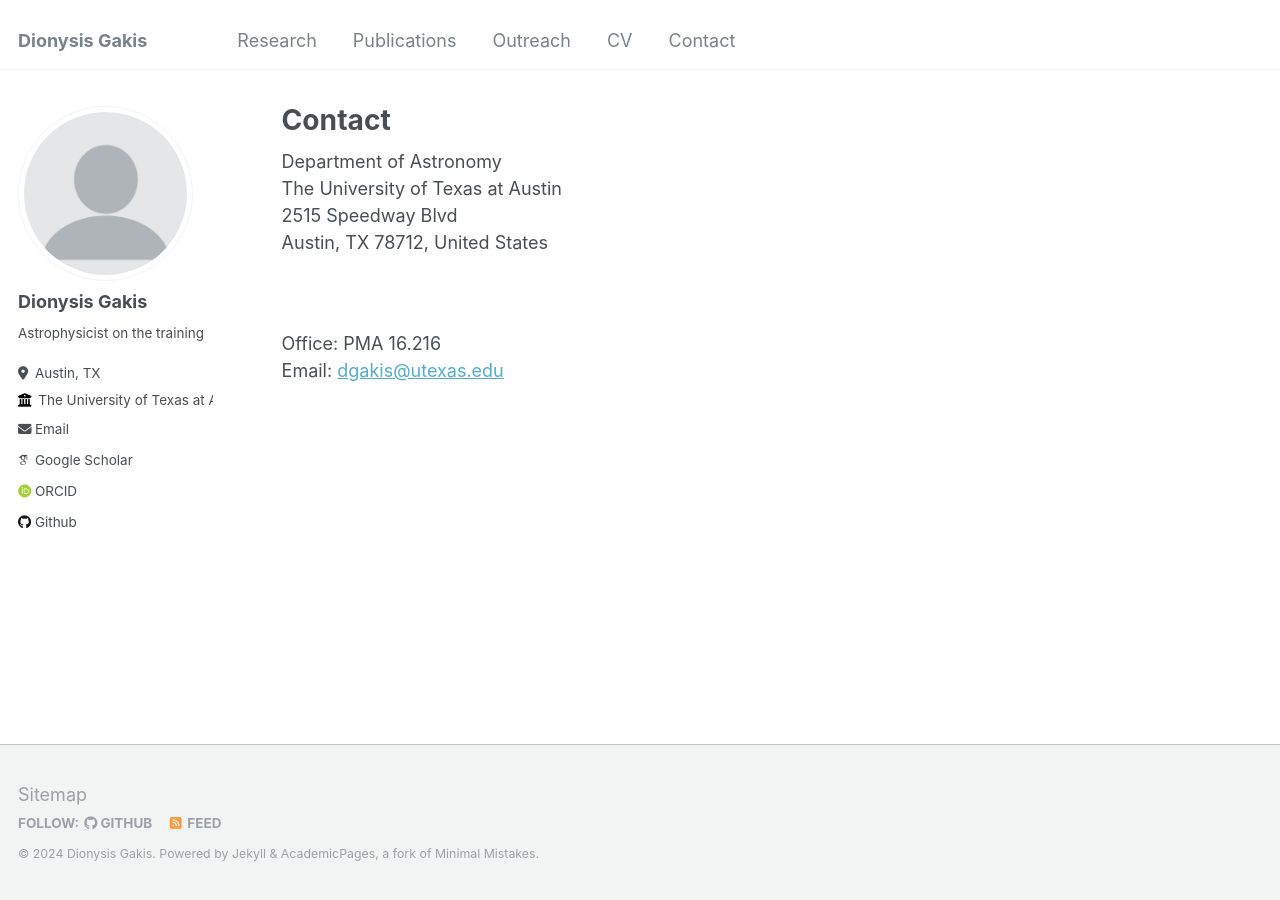
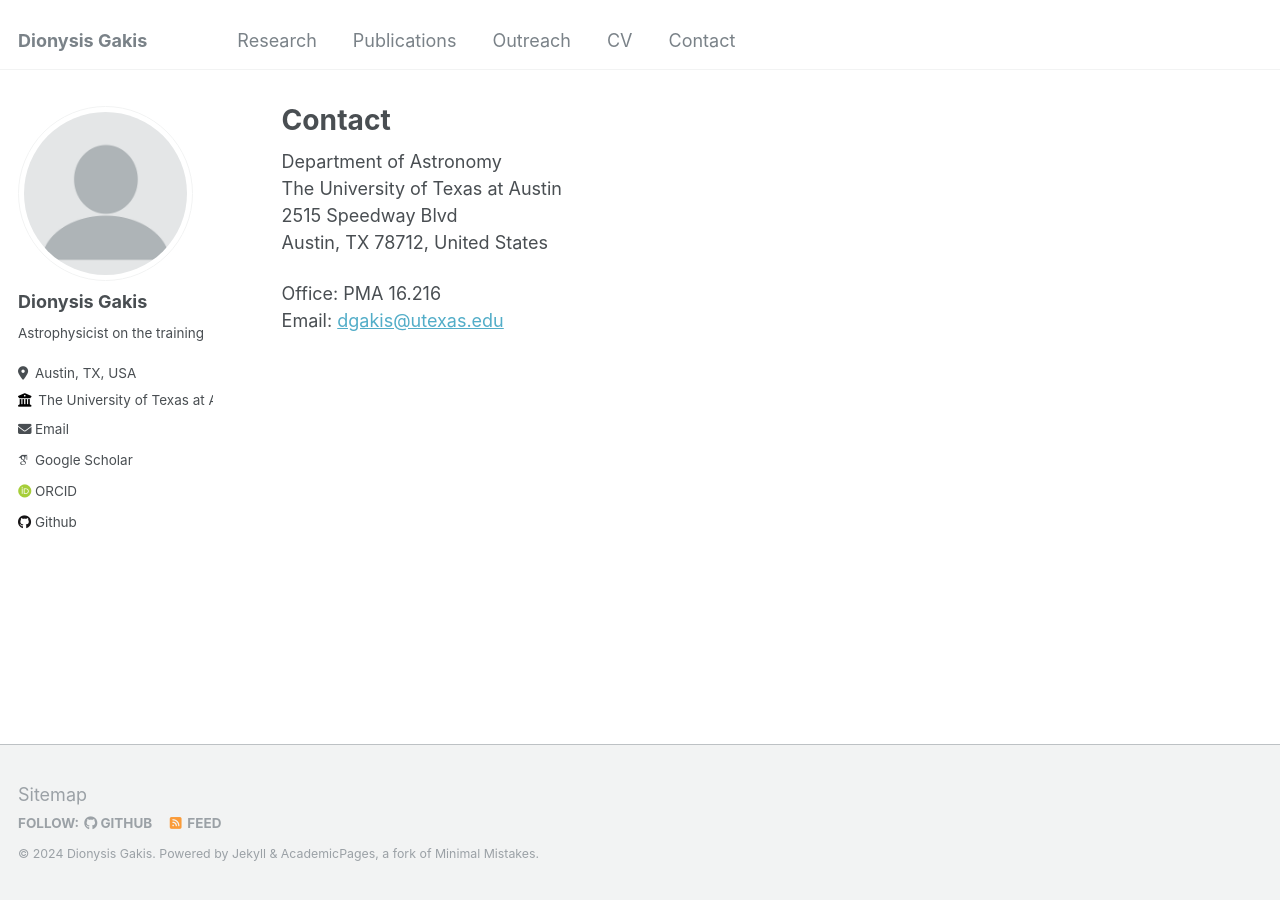
Before and after one commit to diongak/diongak.github.io, a Jekyll site: the page built from _pages/markdown.md, in a window 1280 px wide. Built offline with Jekyll 4.4.1, drawn with Linux system fonts in a browser that asks for light colours; some web fonts are replaced.

Commit message:
Update20

```diff
--- a/_config.yml
+++ b/_config.yml
@@ -25,7 +25,7 @@ author:
   name             : "Dionysis Gakis"
   pronouns         : # example: "he/him"
   bio              : "Astrophysicist on the training"
-  location         : "Austin, TX"
+  location         : "Austin, TX, USA"
   employer         : "The University of Texas at Austin"
   uri              : # URL
   email            : "dgakis@utexas.edu"
--- a/_pages/markdown.md
+++ b/_pages/markdown.md
@@ -12,7 +12,6 @@ The University of Texas at Austin<br>
 2515 Speedway Blvd<br>
 Austin, TX 78712, United States
 
-<br>
 
 Office: PMA 16.216<br>
 Email: [dgakis@utexas.edu](mailto:dgakis@utexas.edu)
```
